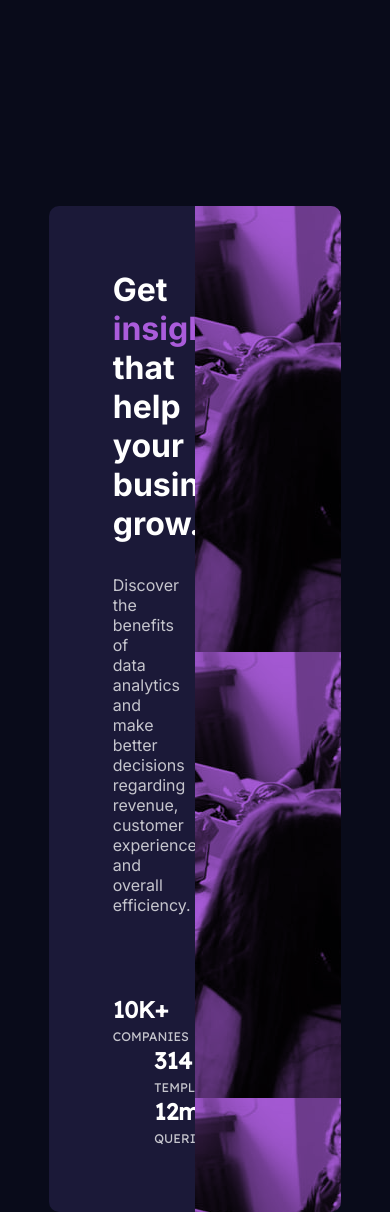
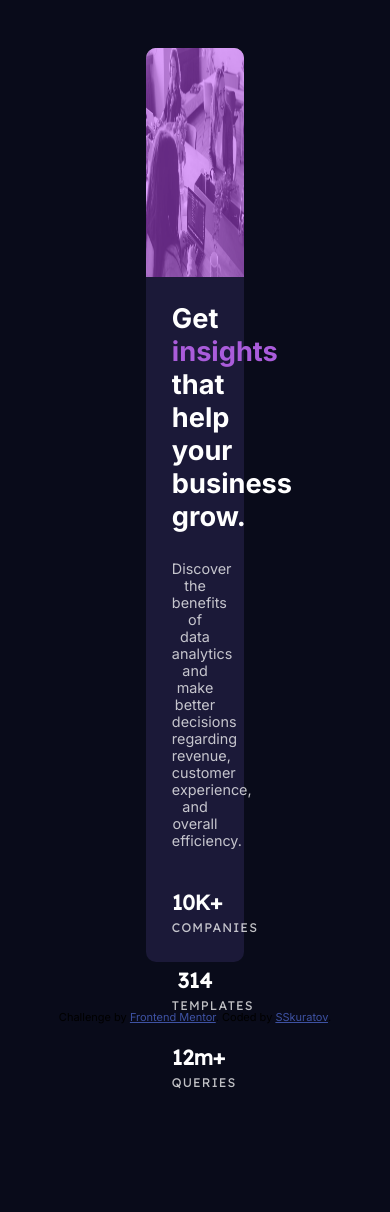
Before and after one commit to Big-Totoro/frontendmentor-stats-preview, a plain HTML site: page index.html in a window 390 px wide. After the commit the page ends 1115 px from the top, so only its background shows below. Drawn offline with Linux system fonts and the light colour scheme.

Commit message:
updated for the mobile

```diff
--- a/index.html
+++ b/index.html
@@ -41,16 +41,19 @@
       </div>
 
       <!-- Promo image box-->
-      <div class="promo-image-box">
-<!--        <div class="overlay"></div>-->
-<!--        <img src="./images/image-header-desktop.jpg" alt="Promo image" aria-hidden="true">-->
+      <div class="promo-image-box" aria-hidden="true">
+        <div class="overlay"></div>
+        <picture>
+          <source srcset="./images/image-header-mobile.jpg" media="(max-width: 671px)">
+          <img src="images/image-header-desktop.jpg" alt="Hero image">
+        </picture>
       </div>
     </div>
   </main>
 
-<!--  <div class="attribution">-->
-<!--    Challenge by <a href="https://www.frontendmentor.io?ref=challenge" target="_blank">Frontend Mentor</a>. -->
-<!--    Coded by <a href="#">SSkuratov</a>.-->
-<!--  </div>-->
+  <div class="attribution">
+    Challenge by <a href="https://www.frontendmentor.io?ref=challenge" target="_blank">Frontend Mentor</a>.
+    Coded by <a href="#">SSkuratov</a>.
+  </div>
 </body>
 </html>
--- a/style.css
+++ b/style.css
@@ -80,26 +80,100 @@ body {
 
 .promo-image-box {
     grid-column: 2 / 3;
+    position: relative;
+}
+
+.overlay {
     height: 100%;
     width: 100%;
-    background-image: url("./images/image-header-desktop.jpg");
-    background-blend-mode: multiply;
-    background-color: hsl(277, 64%, 61%);
-    border-top-right-radius: 10px;
-    border-bottom-right-radius: 10px;
-}
-
-/*.promo-image-box img {*/
-/*    height: 100%;*/
-/*    width: 100%;*/
-/*}*/
-
-.overlay {
-    width: 38%;
-    height: 53%;
     background-color: hsl(277, 64%, 61%);
     filter: saturate(1.5);
     z-index: 1;
     opacity: 0.5;
     position: absolute;
+    border-top-right-radius: 10px;
+    border-bottom-right-radius: 10px;
 }
+
+.promo-image-box img {
+    height: 100%;
+    width: 100%;
+    border-top-right-radius: 10px;
+    border-bottom-right-radius: 10px;
+    position: relative;
+}
+
+@media (max-width:1190px) {
+    .card {
+        display: grid;
+        grid-template-columns: 100%;
+        grid-template-rows: 25% 75%;
+        width: 25%;
+        margin: 3em auto;
+        background-color: hsl(244, 38%, 16%);
+    }
+
+    .promo-image-box {
+        grid-column: 1 / 2;
+        grid-row: 1 / 2;
+        height: 100%;
+        width: 100%;
+    }
+
+    .promo-image-box img {
+        height: 100%;
+        width: 100%;
+        border-top-left-radius: 10px;
+        border-top-right-radius: 10px;
+        border-bottom-right-radius: 0;
+        position: relative;
+    }
+
+    .info-box {
+        grid-column: 1 / 2;
+        grid-row: 2 / 3;
+    }
+
+    .text-box {
+        text-align: center;
+        padding: 1.6em;
+    }
+
+    .heading {
+        font-size: 1.7em;
+    }
+
+    .promo-text {
+        font-size: 0.9em;
+    }
+
+    .stats-info li {
+        display: block;
+    }
+
+    .stats-box {
+        margin-top: 2.5em;
+    }
+
+    .stats-numbers {
+        font-size: 1em;
+    }
+
+    .stats-caption {
+        font-size: 0.6em;
+        letter-spacing: 0.09em;
+    }
+
+    .stats-info-nth {
+        margin-top: 1.5em;
+        margin-left: 0;
+    }
+
+    .overlay {
+        height: 100%;
+        width: 100%;
+        border-top-left-radius: 10px;
+        border-top-right-radius: 10px;
+        border-bottom-right-radius: 0;
+    }
+}
```
